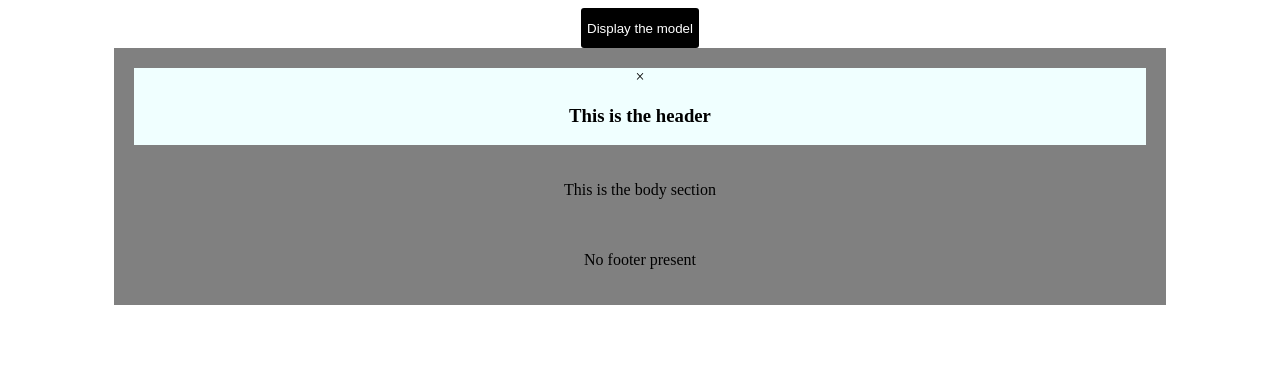
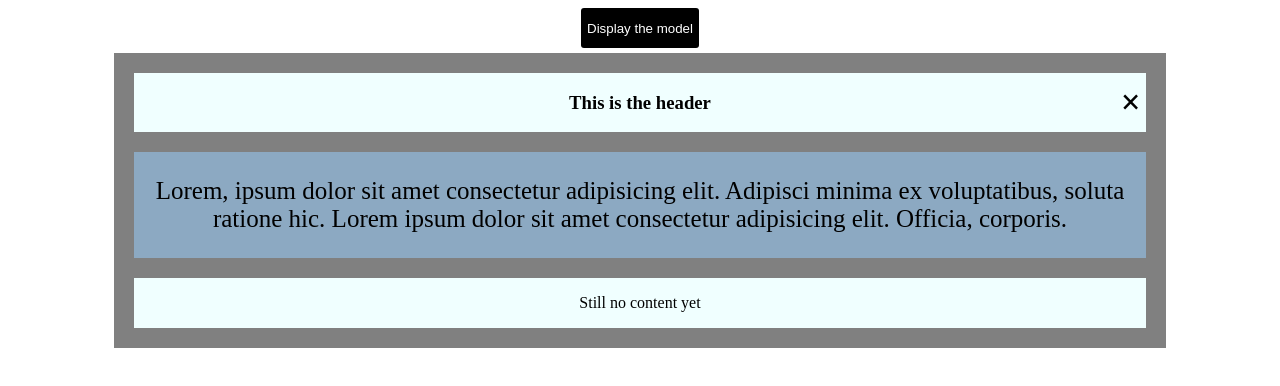
Before and after one commit to william2544/REACT, a React (Vite) app: page / in a window 1280 px wide. Both pictures are taken after a click on the button "Display the model". Shown: the top 386 px of the page. Built offline with nearby package versions, Linux system fonts and the light colour scheme.

Commit message:
custom model complete

```diff
--- a/src/components/custom-model/index.css
+++ b/src/components/custom-model/index.css
@@ -1,8 +1,42 @@
 .container{
     background-color: grey;
+    animation-name: animateModel;
+    animation-duration: 2s;
+    top: 5px;
 }
 .header{
     position: relative;
     background-color:azure;
     width: 100%;
+    display: flex;
+    justify-content: center;
+    align-items: center;
 }
+.close-model-icon{
+    position: absolute;
+    right: 5px;
+    font-size: 35px;
+    cursor: pointer;
+    font-weight: 800;
+}
+.body{
+    min-height: 4rem;
+    background-color: #8ca9c2;
+    width: 100%;
+    font-size: 25px;
+}
+.footer{
+    background-color:azure;
+    width: 100%;
+}
+
+@keyframes animateModel{
+    from{
+        opacity: 0;
+        top: -50px;
+    }
+    to{
+        opacity: 1;
+        top: 5px;
+    }
+}
--- a/src/components/custom-model/model-test.jsx
+++ b/src/components/custom-model/model-test.jsx
@@ -8,11 +8,14 @@ export default function ModelTest(){
     function hundleToggle(){
         setCurrentDiv(!currentDiv)
     }
+    function onClose(){
+        setCurrentDiv(false)
+    }
     return(
         <div className="body-container">
-            <button onClick={hundleToggle}>Display the model</button>
+            <button onClick={hundleToggle} style={{cursor:"pointer"}}> Display the model</button>
             {
-                currentDiv?<Model/>:null
+                currentDiv?<Model onClose={onClose} footer={<p>Still no content yet</p>} />: null
             }
         </div>
     )
--- a/src/components/custom-model/model.jsx
+++ b/src/components/custom-model/model.jsx
@@ -1,17 +1,17 @@
 import './index.css'
 
-export default function Model({id,header,body,footer}){
+export default function Model({id,header,body,footer,onClose}){
     return (
         <div className="container" id={id?id:'model'}>
             <div className="header">
-                <span className="close-model-icon">&times;</span>
+                <span className="close-model-icon" onClick={onClose}>&times;</span>
                 {
                     header?header: <h3>This is the header</h3>
                 }
             </div>
             <div className="body">
                 {
-                    body?body: <p>This is the body section</p>
+                    body?body: <p>Lorem, ipsum dolor sit amet consectetur adipisicing elit. Adipisci minima ex voluptatibus, soluta ratione hic. Lorem ipsum dolor sit amet consectetur adipisicing elit. Officia, corporis.</p>
                 }
             </div>
             <div className="footer">
```
